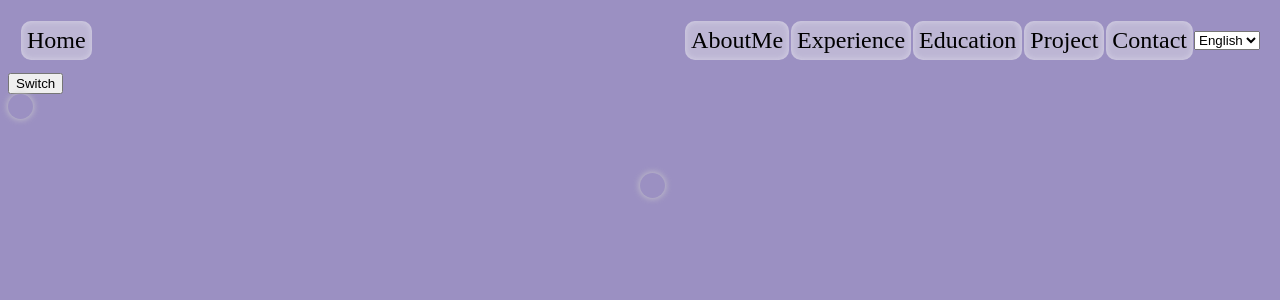
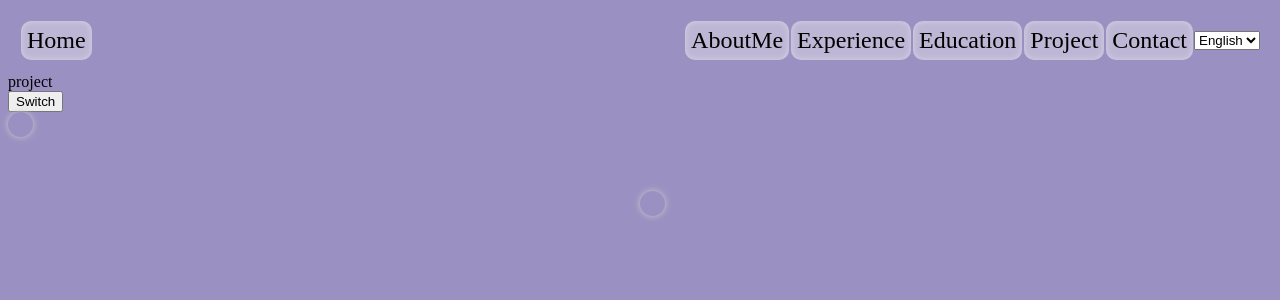
Before and after one commit to ImitatedSky/resume, a React (Create React App) app: page /Project in a window 1280 px wide. Shown: the top 300 px of the page. Built offline with nearby package versions, Linux system fonts and the light colour scheme.

Commit message:
Update Project.js

```diff
--- a/src/components/Project/Project.js
+++ b/src/components/Project/Project.js
@@ -3,7 +3,7 @@ import { useState } from "react";
 const Project = () => {
   return (
     <>
-      <div></div>
+      <div>project</div>
     </>
   );
 };
```
